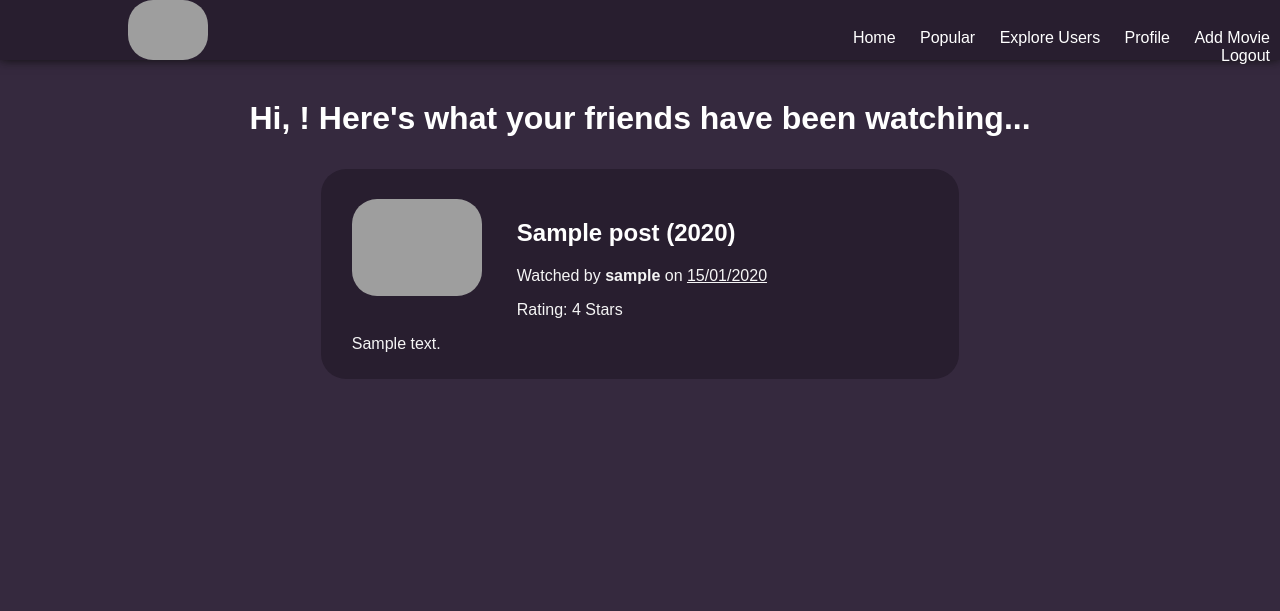
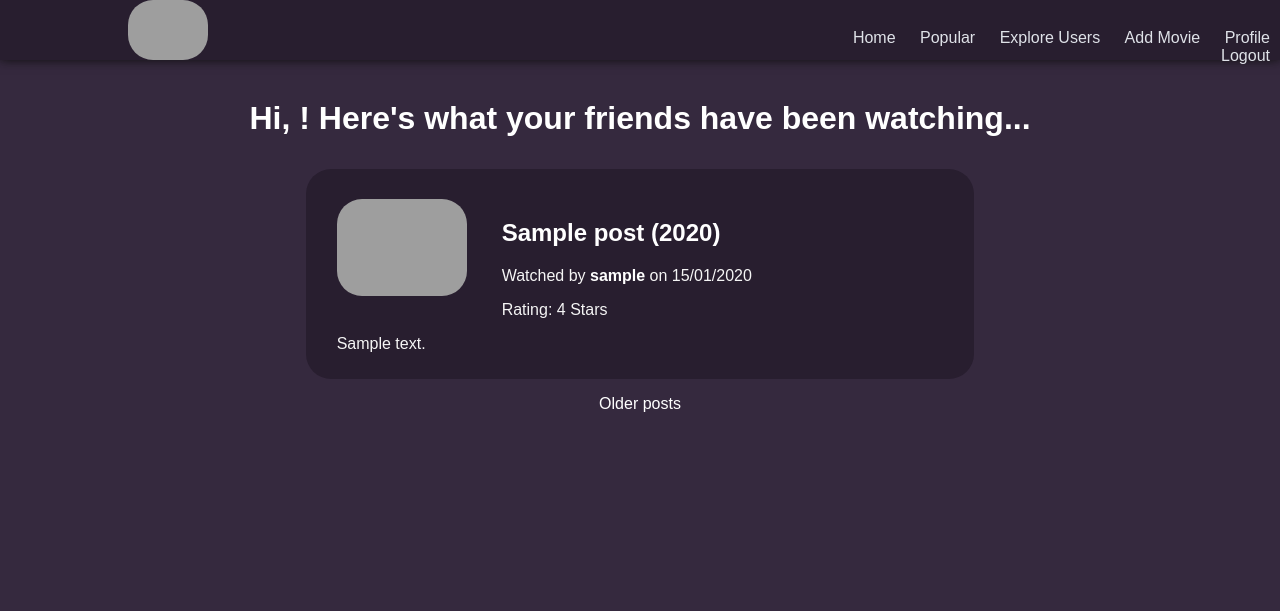
Before and after one commit to juliahorta/CineMate, a Python web app: template app/templates/index.html in a window 1280 px wide. Shown: the top 611 px of the page. Run offline with Jinja, Linux system fonts and the light colour scheme; the template is opened without the code that fills it: most values are stand-ins (such as "Sample title", 1, 10 or a date in 2020); grey boxes are pictures that could not be loaded.

Commit message:
hover styling

```diff
--- a/app/static/styles.css
+++ b/app/static/styles.css
@@ -163,9 +163,36 @@ form {
 
 }
 
+.poster-name:hover {
+  text-decoration: underline;
+}
+
+.nav-text {
+  color: #DFE2E8;
+}
+
+.nav-text:hover {
+  color: white;
+  text-decoration: underline;
+}
+
+.user-post {
+  padding-right: 3%;
+}
+
 .body-post-cont {
   text-align: center;
   padding-top: 1%;
+  padding-bottom: 3%;
+}
+
+.pages-link:hover {
+  text-decoration: underline;
+}
+
+.user-content {
+  text-align: left;
+  padding-bottom: 3%;
 }
 
 label {
--- a/app/templates/base.html
+++ b/app/templates/base.html
@@ -15,12 +15,12 @@
                     {% if current_user.is_anonymous %}
 
                     {% else %}
-                    <li><a  href="{{ url_for('home') }}">Home</a></li>
-                    <li><a href="{{ url_for('popular') }}">Popular</a></li>
-                    <li><a href="{{ url_for('explore') }}">Explore Users</a></li>
-                    <li><a href="{{ url_for('user', username=current_user.username) }}">Profile</a></li>
-                    <li><a href="{{ url_for('m_search') }}">Add Movie</a></li>
-                    <li><a href="{{ url_for('logout') }}">Logout</a></li>
+                    <li><a class="nav-text" href="{{ url_for('home') }}">Home</a></li>
+                    <li><a class="nav-text" href="{{ url_for('popular') }}">Popular</a></li>
+                    <li><a class="nav-text" href="{{ url_for('explore') }}">Explore Users</a></li>
+                    <li><a class="nav-text" href="{{ url_for('m_search') }}">Add Movie</a></li>
+                    <li><a class="nav-text" href="{{ url_for('user', username=current_user.username) }}">Profile</a></li>
+                    <li><a class="nav-text" href="{{ url_for('logout') }}">Logout</a></li>
                     {% endif %}
                 </ul>
             </nav>
--- a/app/templates/explore_page.html
+++ b/app/templates/explore_page.html
@@ -4,7 +4,7 @@
     <h1> <h1>{{ current_user.username }}, meet CineMate's other users...</h1></h1>
         {% for u in users %}
         <img src="{{ u.avatar(128) }}">
-        <li><a href="{{ url_for('follow', username=u.username) }}"> {{ u.username }}</a></li>
+        <li><a href="{{ url_for('user', username=u.username) }}"> {{ u.username }}</a></li>
 
         {% endfor %}
 {% endblock %}
--- a/app/templates/index.html
+++ b/app/templates/index.html
@@ -7,14 +7,13 @@
         {% for post in posts %}
         <div class="posts-cont">
             <div class="user-post">
-
                 <img class="post-poster" src="https://image.tmdb.org/t/p/w500/{{post.poster_path}}" alt="">
                 <div class="post-text">
                     <h2 class="p-m-name"> {{ post.movie_name }} ({{ post.release_date[:4] }}) </h2>
                     {% if post.rewatch %}
-                    <p class="p-re-text"> Rewatched by <b>{{ post.logger.username }}</b> on <u>{{ post.date_watched[8:10] }}/{{ post.date_watched[5:7] }}/{{ post.date_watched[:4] }}</u></p>
+                    <p class="p-re-text"> Rewatched by <b><a class="poster-name" href="{{ url_for('user', username=post.logger.username) }}"> {{ post.logger.username }} </a></b> on {{ post.date_watched[8:10] }}/{{ post.date_watched[5:7] }}/{{ post.date_watched[:4] }}</p>
                     {% else %}
-                    <p class="p-re-text"> Watched by <b>{{ post.logger.username }}</b> on <u>{{ post.date_watched[8:10] }}/{{ post.date_watched[5:7] }}/{{ post.date_watched[:4] }}</u></p>
+                    <p class="p-re-text"> Watched by <b><a class="poster-name" href="{{ url_for('user', username=post.logger.username) }}"> {{ post.logger.username }} </a></b> on {{ post.date_watched[8:10] }}/{{ post.date_watched[5:7] }}/{{ post.date_watched[:4] }}</p>
                     {% endif %}
                     <p class="p-u-rate"> Rating: {{ post.user_rating }} Stars</p>
                     {% if post.review %}
@@ -25,6 +24,13 @@
             <p></p>
         </div>
         {% endfor %}
+        {% if prev_url %}
+    <a class="pages-link" href="{{ prev_url }}">Newer posts</a>
+    {% endif %}
+    {% if next_url %}
+    <a class="pages-link" href="{{ next_url }}">Older posts</a>
+    {% endif %}
     </div>
+
     </div>
 {% endblock %}
--- a/config.py
+++ b/config.py
@@ -7,3 +7,4 @@ class Config(object):
     SQLALCHEMY_DATABASE_URI = os.environ.get('DATABASE_URL') or \
         'sqlite:///' + os.path.join(basedir, 'app.db')
     SQLALCHEMY_TRACK_MODIFICATIONS = False
+    POSTS_PER_PAGE = 4
```
Also changed, not shown: app/routes.py (+17 -3 lines), app/templates/_post.html (added, +13 -0 lines), app/templates/user.html (+33 -0 lines), app.db.
